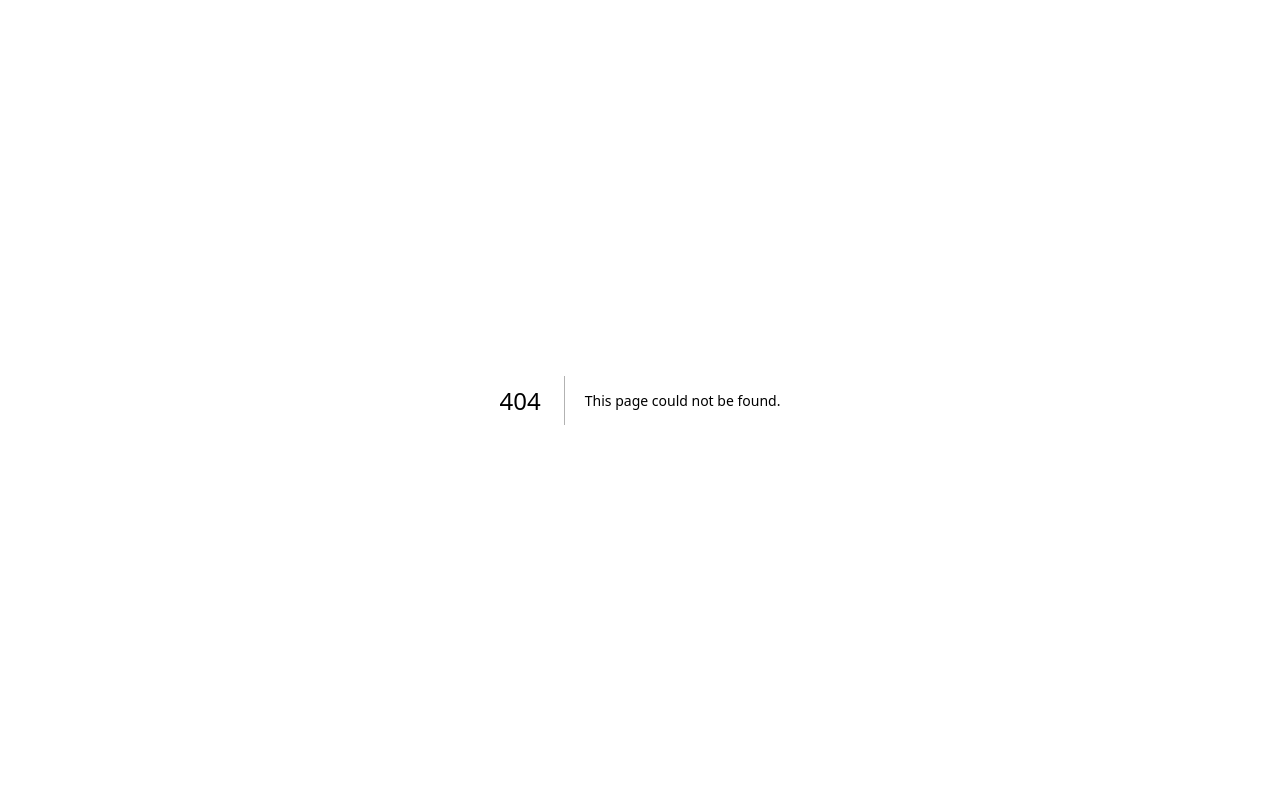
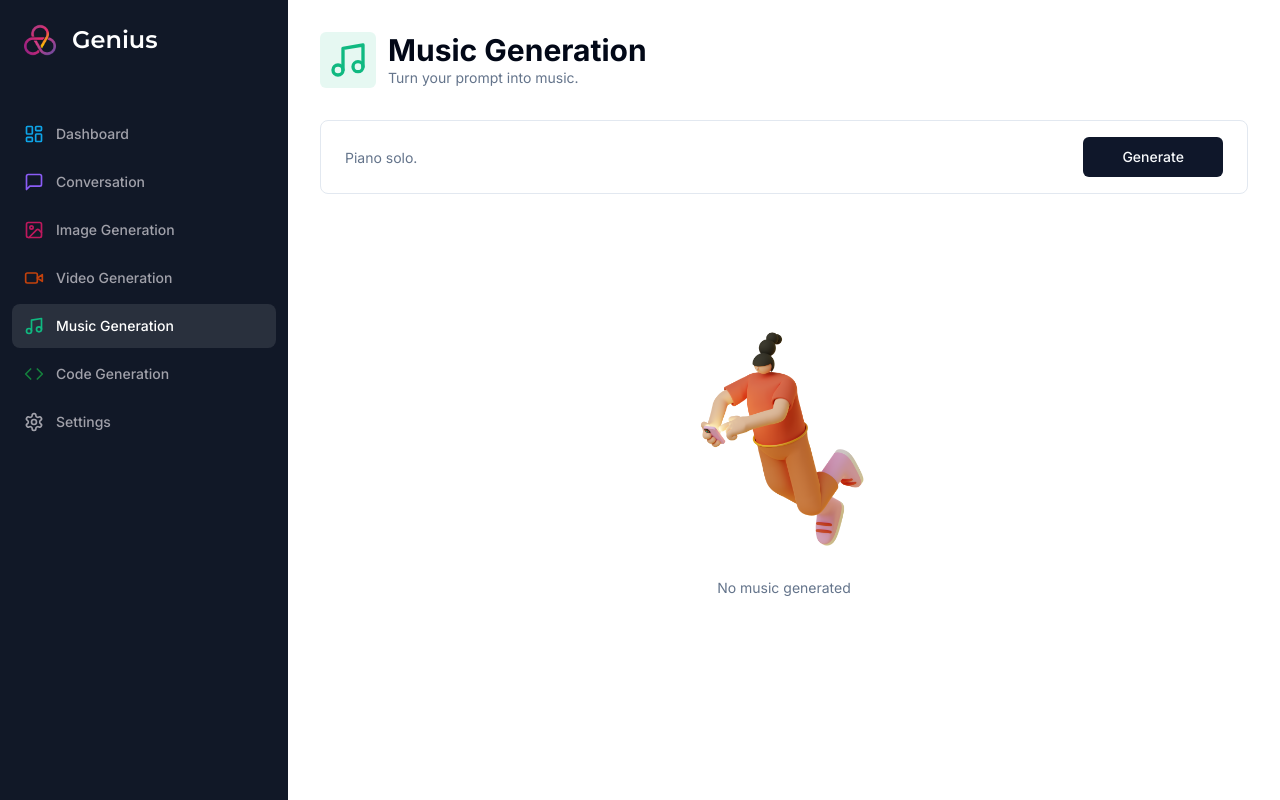
Before and after one commit to RenatoDev3/next13-fullstack-ai-saas, a Next.js app: page /music in a window 1280 px wide. Before the commit this address had no page. Built offline with nearby package versions, Linux system fonts and the light colour scheme.

Commit message:
added music generation ai model

```diff
--- /dev/null
+++ b/app/(dashboard)/(routes)/music/constants.ts
@@ -0,0 +1,7 @@
+import * as z from "zod"
+
+export const formSchema = z.object({
+    prompt: z.string().min(1, {
+        message: "Music prompt is required",
+    })
+})
--- /dev/null
+++ b/app/(dashboard)/(routes)/music/page.tsx
@@ -0,0 +1,116 @@
+"use client";
+
+import axios from "axios";
+
+import * as z from "zod";
+import { Music } from "lucide-react";
+import { useForm } from "react-hook-form";
+import { zodResolver } from "@hookform/resolvers/zod";
+import { useRouter } from "next/navigation";
+import { useState } from "react";
+import { ChatCompletionRequestMessage } from "openai";
+
+import Heading from "@/components/heading";
+import { Form, FormControl, FormField, FormItem } from "@/components/ui/form";
+import { Input } from "@/components/ui/input";
+import { Button } from "@/components/ui/button";
+import Empty from "@/components/empty";
+import Loader from "@/components/loader";
+
+import { formSchema } from "./constants";
+
+const MusicPage = () => {
+  const router = useRouter();
+  const [music, setMusic] = useState<string>();
+
+  const form = useForm<z.infer<typeof formSchema>>({
+    resolver: zodResolver(formSchema),
+    defaultValues: {
+      prompt: "",
+    },
+  });
+
+  const isLoading = form.formState.isSubmitting;
+
+  const onSubmit = async (values: z.infer<typeof formSchema>) => {
+    try {
+      setMusic(undefined)
+
+      const response = await axios.post("/api/music", values)
+
+      setMusic(response.data.data)
+      form.reset();
+    } catch (error: any) {
+      // TODO: Open Pro Modal
+      console.log(error);
+    } finally {
+      router.refresh();
+    }
+  };
+
+  return (
+    <div>
+      <Heading
+        title="Music Generation"
+        description="Turn your prompt into music."
+        icon={Music}
+        iconColor="text-emerald-500"
+        bgColor="bg-emerald-500/10"
+      />
+      <div className="px-4 lg:px-8">
+        <div>
+          <Form {...form}>
+            <form
+              onSubmit={form.handleSubmit(onSubmit)}
+              className="rounded-lg border w-full
+            p-4 px-3 md:px-6 focus-within:shadow-sm
+            grid grid-cols-12 gap-2"
+            >
+              <FormField
+                name="prompt"
+                render={({ field }) => (
+                  <FormItem className="col-span-12 lg:col-span-10">
+                    <FormControl className="m-0 p-0">
+                      <Input
+                        className="border-0 outline-none
+                  focus-visible:ring-0 focus-visible:ring-transparent"
+                        disabled={isLoading}
+                        placeholder="Piano solo."
+                        {...field}
+                      />
+                    </FormControl>
+                  </FormItem>
+                )}
+              />
+              <Button
+                className="col-span-12 lg:col-span-2
+              w-full"
+                disabled={isLoading}
+              >
+                Generate
+              </Button>
+            </form>
+          </Form>
+        </div>
+        <div className="space-y-4 mt-4">
+          {isLoading && (
+            <div className="p-8 rounded-lg w-full flex items-center
+            justify-center bg-muted">
+              <Loader />
+            </div>
+          )}
+          {!music && !isLoading && (
+            <Empty label="No music generated" />
+          )}
+          {music && (
+            <audio controls className="w-full mt-8">
+              <source src={music} />
+            </audio>
+          )}
+        </div>
+      </div>
+    </div>
+  );
+};
+
+export default MusicPage;
--- /dev/null
+++ b/app/api/music/route.ts
@@ -0,0 +1,37 @@
+import { NextResponse } from "next/server";
+import { auth } from "@clerk/nextjs";
+import Replicate from "replicate";
+
+const replicate = new Replicate({
+  auth: process.env.REPLICATE_API_TOKEN
+})
+
+export async function POST(req: Request) {
+  try {
+    const { userId } = auth();
+    const body = await req.json();
+    const { prompt } = body;
+
+    if (!userId) {
+      return new NextResponse("Unathorized", { status: 401 });
+    }
+
+    if (!prompt) {
+        return new NextResponse("Prompt is required", { status:400 })
+    }
+
+    const response = await replicate.run(
+      "riffusion/riffusion:8cf61ea6c56afd61d8f5b9ffd14d7c216c0a93844ce2d82ac1c9ecc9c7f24e05",
+      {
+        input: {
+          prompt_a: prompt
+        }
+      }
+    );
+
+    return NextResponse.json(response)
+  } catch (error) {
+    console.log("[MUSIC_ERROR]", error);
+    return new NextResponse("Internal error", { status: 500 });
+  }
+}
--- a/package.json
+++ b/package.json
@@ -26,6 +26,7 @@
     "react-dom": "^18",
     "react-hook-form": "^7.47.0",
     "react-markdown": "^9.0.0",
+    "replicate": "^0.20.1",
     "tailwind-merge": "^1.14.0",
     "tailwindcss-animate": "^1.0.7",
     "zod": "^3.22.4"
```
Also changed, not shown: 1 other file (tests, documents, lock files or other folders).
